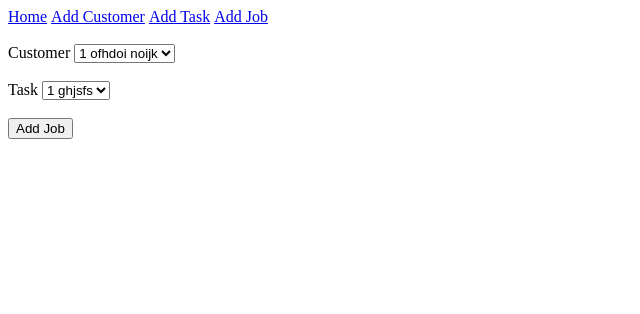
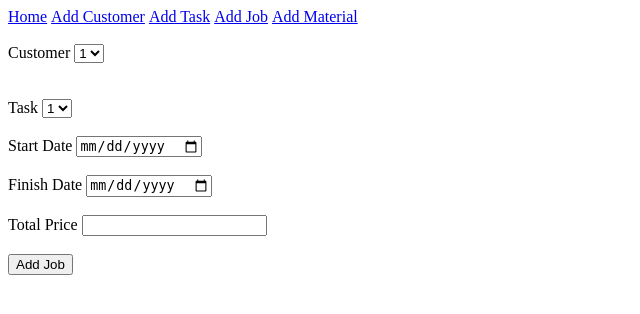
Before and after one commit to JackParryQA/Core-Fundamental-Project, a Flask app: a page that uses application/templates/layout.html in a window 1280 px wide. Shown: the top 314 px of the page, without its empty margins (0-640 px from the left). Run offline with Flask 2, Linux system fonts and the light colour scheme; data comes from the database, SQL or seed files in the repository; some libraries are stand-ins or nearby versions.

Commit message:
added materials create forms and routes

```diff
--- a/application/forms.py
+++ b/application/forms.py
@@ -1,5 +1,6 @@
 from sqlalchemy.orm import query
-from application.models import Customers, Tasks
+from wtforms.fields.core import DateField, IntegerField
+from application.models import Customers, Materials, Tasks
 from flask_wtf.form import FlaskForm
 from wtforms.fields import StringField, SubmitField, FloatField, TimeField, SelectField
 from wtforms.validators import DataRequired, AnyOf, Email
@@ -8,7 +9,7 @@ from wtforms.ext.sqlalchemy.fields import QuerySelectField
 class AddCustomerForm(FlaskForm):
     first_name = StringField('First Name', validators=[DataRequired()])
     last_name = StringField('Last Name', validators=[DataRequired()])
-    email = StringField('Email', validators=[DataRequired(), Email()])
+    email = StringField('Email', validators=[DataRequired()])
     home_num = StringField('Home Number', validators=[DataRequired()])
     mobile_num = StringField('Mobile Number', validators=[DataRequired()])
     address = StringField('Address', validators=[DataRequired()])
@@ -24,32 +25,22 @@ class AddTaskForm(FlaskForm):
     price_ph = FloatField('Price per hour', validators=[DataRequired()])
     submit = SubmitField('Add Task')
 
-
-
 class AddJobForm(FlaskForm):
-    all_customers = Customers.query.all()
-    all_tasks = Tasks.query.all()
-
-    customers_list = list()
-    for i in all_customers:
-        customers_list.append(f"{i.customer_id} {i.first_name} {i.last_name}")
-
-    tasks_list = list()
-    for i in all_tasks:
-        tasks_list.append(f"{i.task_id} {i.name}")
-
-    customer = SelectField('Customer', choices=customers_list)#, validators=[AnyOf(all_customers, message='Please select a customer')])
-    task = SelectField('Task', choices=tasks_list)#, validators=[AnyOf(all_tasks, message='Please select a task')])
+    customer = SelectField('Customer')
+    task = SelectField('Task')
+    start_date = DateField('Start Date', validators=[DataRequired()])
+    finish_date = DateField('Finish Date')
+    total_price = FloatField('Total Price', validators=[DataRequired()])#######
     submit = SubmitField('Add Job')
 
+class AddMaterialForm(FlaskForm):
+    name = StringField('Name', validators=[DataRequired()])
+    desc = StringField('Description', validators=[DataRequired()])
+    supplier = StringField('Supplier', validators=[DataRequired()])
+    price = FloatField('Price per', validators=[DataRequired()])
+    submit = SubmitField('Add Material')
 
-    # customer = SelectField('Customer')
-    # task = SelectField('Task')
-
-    # def set_choices(self):
-    #         self.customer.choices=query(Customers).all()
-
-    # def __init__(self, *args, **kwargs):
-    #     super(AddJobForm,self).__init__(*args, **kwargs)
-    #     self.customer.choices=[(c.customer_id, c.first_name) for c in Customers.query.all()] and [(c.customer_id, c.last_name) for c in Customers.query.all()]
-        # self.customer.choices=set_choices()
+class AddMatUsedForm(FlaskForm):
+    job_id = SelectField('Job')
+    material_id = SelectField('Material')
+    quantity = IntegerField('Quantity')
--- a/application/routes.py
+++ b/application/routes.py
@@ -1,5 +1,4 @@
-from application.forms import AddCustomerForm, AddJobForm, AddTaskForm
-from logging import error
+from application.forms import AddCustomerForm, AddJobForm, AddMaterialForm, AddTaskForm
 from flask import render_template, request, redirect, url_for
 from application import app,db
 from application.models import Customers, Tasks, Jobs, Materials, MaterialsUsed
@@ -27,6 +26,7 @@ def AddCustomer():
         postcode = form.postcode.data
 
         if form.validate_on_submit():
+            print('hello')
             new_customer = Customers(
                 first_name=first_name,
                 last_name=last_name,
@@ -66,29 +66,66 @@ def AddTask():
 
     return render_template('add_task.html', form = form)
 
+# def SelectCustomers():
+#     return Customers.query
 
 @app.route('/add job',  methods=['GET', 'POST'])
 def AddJob():
+    all_customers=Customers.query.all()
+    customer_ids = list()
+    for i in all_customers:
+        customer_ids.append(i.customer_id)
+
+    all_tasks=Tasks.query.all()
+    task_ids = list()
+    for i in all_tasks:
+        task_ids.append(i.task_id)
+
     form = AddJobForm()
-    # all_customers=Customers.query.all()
-    # all_tasks=Tasks.query.all()
+    form.customer.choices=customer_ids
+    form.task.choices=task_ids
+    # form.customer.query_factory=SelectCustomers
 
     if request.method == 'POST':
         customer_id = form.customer.data
-        customer_id = customer_id.split()
-        customer_id = customer_id[0]
         task_id = form.task.data
-        task_id = task_id.split()
-        task_id = task_id[0]
+        start_date = form.start_date.data
+        finish_date = form.finish_date.data
+        total_price = form.total_price.data##############
 
         if form.validate_on_submit():
             new_job = Jobs(
                 customer_id=customer_id,
-                task_id=task_id
+                task_id=task_id,
+                start_date=start_date,
+                finish_date=finish_date,
+                total_price=total_price
             )
+            print(new_job)
+
             db.session.add(new_job)
-            print(new_job)
             db.session.commit()
             return redirect(url_for('Index'))
+    return render_template('add_job.html', form = form)
 
-    return render_template('add_job.html', form = form)#, all_customers=all_customers, all_tasks=all_tasks)
+@app.route('/add material', methods=['GET','POST'])
+def AddMaterial():
+    form = AddMaterialForm()
+    if request == 'POST':
+        name = form.name.data
+        desc = form.desc.data
+        supplier = form.supplier.data
+        price = form.price.data
+
+        if form.validate_on_submit():
+            new_mat = Materials(
+                name = name,
+                desc = desc,
+                supplier = supplier,
+                price = price
+            )
+            db.session.add(new_mat)
+            db.session.commit()
+            return redirect(url_for('AddTask'))
+
+    return render_template('add_material.html', form = form)
--- a/application/templates/add_job.html
+++ b/application/templates/add_job.html
@@ -9,9 +9,18 @@
             <form method="POST" action="">
                 {{ form.hidden_tag() }}
                 <br>
-                {{ form.customer.label }} {{ form.customer }}
+                <div>
+                    {{ form.customer.label }}  {{ form.customer }}
+                </div>
                 <br><br>
                 {{ form.task.label }} {{ form.task }}
+                <br><br>
+                {{ form.start_date.label }} {{ form.start_date }}
+                <br><br>
+                {{ form.finish_date.label }} {{ form.finish_date }}
+                <br><br>
+                <!-- add form for adding materials -->
+                {{ form.total_price.label }} {{ form.total_price }}
                 <br><br>
                 {{ form.submit }}
             </form>
--- a/application/templates/layout.html
+++ b/application/templates/layout.html
@@ -12,6 +12,9 @@
         <div style="display: inline-block;">
             <a href="{{ url_for('AddJob') }}">Add Job</a>
         </div>
+        <div style="display: inline-block;">
+            <a href="{{ url_for('AddMaterial') }}">Add Material</a>
+        </div>
         {% block body %}
         {% endblock body %}
     </body>
```
Also changed, not shown: application/models.py (+5 -4 lines), application/templates/add_material.html (added, +25 -0 lines), application/data.db.
